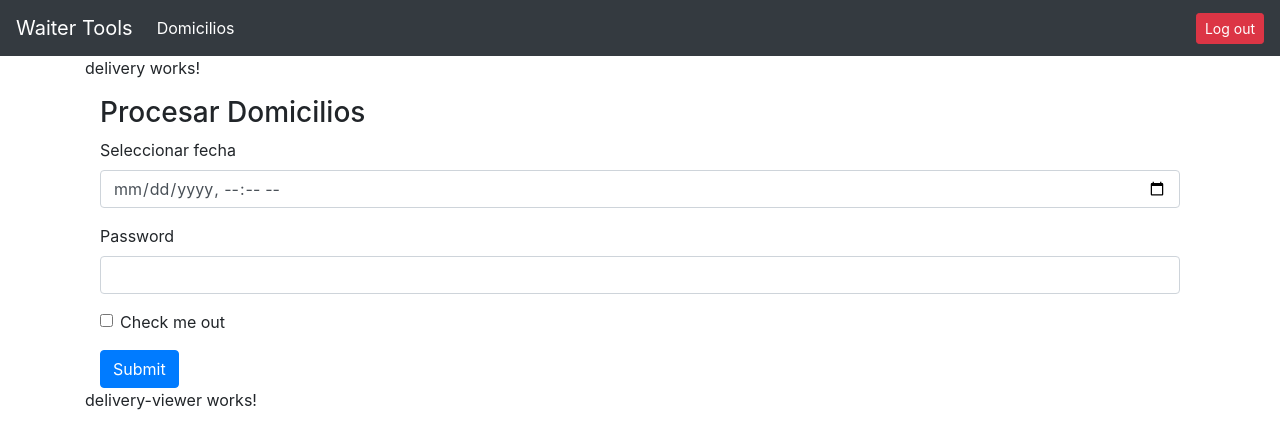
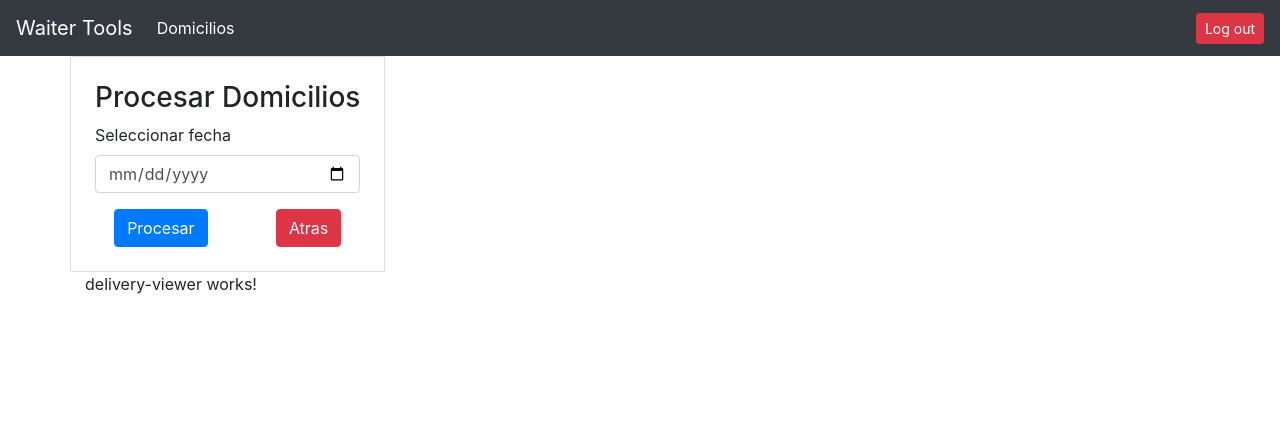
Before and after one commit to Fel1Dev/WaiterTools, an Angular app in the folder waiter-tools/: page /delivery in a window 1280 px wide. Shown: the top 448 px of the page. Built offline with nearby package versions, Linux system fonts and the light colour scheme; sample sign-in values are in the browser's storage.

Commit message:
feat/frontend: Added new component and css details.

```diff
--- a/waiter-tools/src/app/component/delivery-processor/delivery-processor.component.html
+++ b/waiter-tools/src/app/component/delivery-processor/delivery-processor.component.html
@@ -1,18 +1,36 @@
-<div class="container">
+<div class="border p-4">
   <h3>Procesar Domicilios</h3>
-    <form>
+  <form [formGroup]="deliveryProcessor" (ngSubmit)="OnSubmit()">
     <div class="form-group">
       <label for="datePicker">Seleccionar fecha</label>
-          <input type="datetime-local" id="datePicker" class="form-control">
+      <input
+        type="date"
+        formControlName="dateProcess"
+        id="datePicker"
+        class="form-control"
+        [ngClass]="{ 'is-invalid': submitted && f['dateProcess'].errors }"
+      />
+      <div
+        *ngIf="submitted && f['dateProcess'].errors"
+        class="invalid-feedback"
+      >
+        <div *ngIf="f['dateProcess'].errors['required']">
+          la fecha es requerida
         </div>
-        <div class="form-group">
-          <label for="exampleInputPassword1">Password</label>
-          <input type="password" class="form-control" id="exampleInputPassword1">
       </div>
-        <div class="form-group form-check">
-          <input type="checkbox" class="form-check-input" id="exampleCheck1">
-          <label class="form-check-label" for="exampleCheck1">Check me out</label>
     </div>
-        <button type="submit" class="btn btn-primary">Submit</button>
+    <div class="row justify-content-around">
+      <button type="submit" [disabled]="loading" class="btn btn-primary">
+        <span
+          *ngIf="loading"
+          class="spinner-border spinner-border-sm mr-1"
+        ></span>
+        Procesar
+      </button>
+      <button class="btn btn-danger" [routerLink]="['home']">Atras</button>
+    </div>
+    <div *ngIf="error" class="alert alert-danger mt-3 mb-0">
+      {{ error }}
+    </div>
   </form>
 </div>
--- a/waiter-tools/src/app/component/delivery-processor/delivery-processor.component.ts
+++ b/waiter-tools/src/app/component/delivery-processor/delivery-processor.component.ts
@@ -1,15 +1,40 @@
-import { Component, OnInit } from '@angular/core';
+import { Component, OnInit, Output } from '@angular/core';
+import { FormBuilder, FormGroup, Validators } from '@angular/forms';
 
 @Component({
   selector: 'app-delivery-processor',
   templateUrl: './delivery-processor.component.html',
-  styleUrls: ['./delivery-processor.component.css']
+  styleUrls: ['./delivery-processor.component.css'],
 })
 export class DeliveryProcessorComponent implements OnInit {
+  deliveryProcessor!: FormGroup;
+  loading = false;
+  submitted = false;
+  error = '';
 
-  constructor() { }
+  constructor(
+    private formBuilder: FormBuilder,
+  ) {}
 
   ngOnInit(): void {
+    this.deliveryProcessor = this.formBuilder.group({
+      dateProcess: ['', Validators.required],
+    });
   }
 
+  get f() {
+    return this.deliveryProcessor.controls;
+  }
+
+  OnSubmit() {
+    this.submitted = true;
+
+    // stop here if form is invalid
+    if (this.deliveryProcessor.invalid) {
+      return;
+    }
+    this.loading = true;
+    //Call report process
+    //Change flag to show delivery-viewer component
+  }
 }
--- a/waiter-tools/src/app/pages/delivery/delivery.component.html
+++ b/waiter-tools/src/app/pages/delivery/delivery.component.html
@@ -1,7 +1,7 @@
-<p>delivery works!</p>
-<div>
+<!-- <div class="col-md-5 offset-md-3 mt-5"> -->
+<div class="row">
   <app-delivery-processor></app-delivery-processor>
 </div>
 <div>
-    <app-delivery-viewer></app-delivery-viewer>
+  <app-delivery-viewer></app-delivery-viewer>
 </div>
--- a/waiter-tools/src/app/pages/delivery/delivery.component.ts
+++ b/waiter-tools/src/app/pages/delivery/delivery.component.ts
@@ -9,6 +9,5 @@ export class DeliveryComponent implements OnInit {
   constructor() {}
 
   ngOnInit(): void {
-    console.log('Delivery');
   }
 }
--- a/waiter-tools/src/app/pages/home/home.component.html
+++ b/waiter-tools/src/app/pages/home/home.component.html
@@ -1,3 +1,4 @@
+<div class="container">
   <div class="row">
     <div class="col-sm-6">
       <div class="card text-center">
@@ -6,8 +7,10 @@
           <h5 class="card-title">Información de domicilios</h5>
           <p class="card-text">Consolidado de registros de domicilio.</p>
           <a class="btn btn-primary" [routerLink]="['delivery']">
-          Calcular Domicilios</a>
+            Calcular Domicilios</a
+          >
         </div>
       </div>
     </div>
   </div>
+</div>
--- a/waiter-tools/src/app/shared/navbar/navbar.component.html
+++ b/waiter-tools/src/app/shared/navbar/navbar.component.html
@@ -19,11 +19,7 @@
       </li>
     </ul>
     <div class="d-flex">
-      <button
-        class="btn btn-sm btn-danger"
-        type="button"
-        (click)="logout()"
-      >
+      <button class="btn btn-sm btn-danger" type="button" (click)="logout()">
         Log out
       </button>
     </div>
```
Lines whose indentation alone changed are shown as unchanged.
